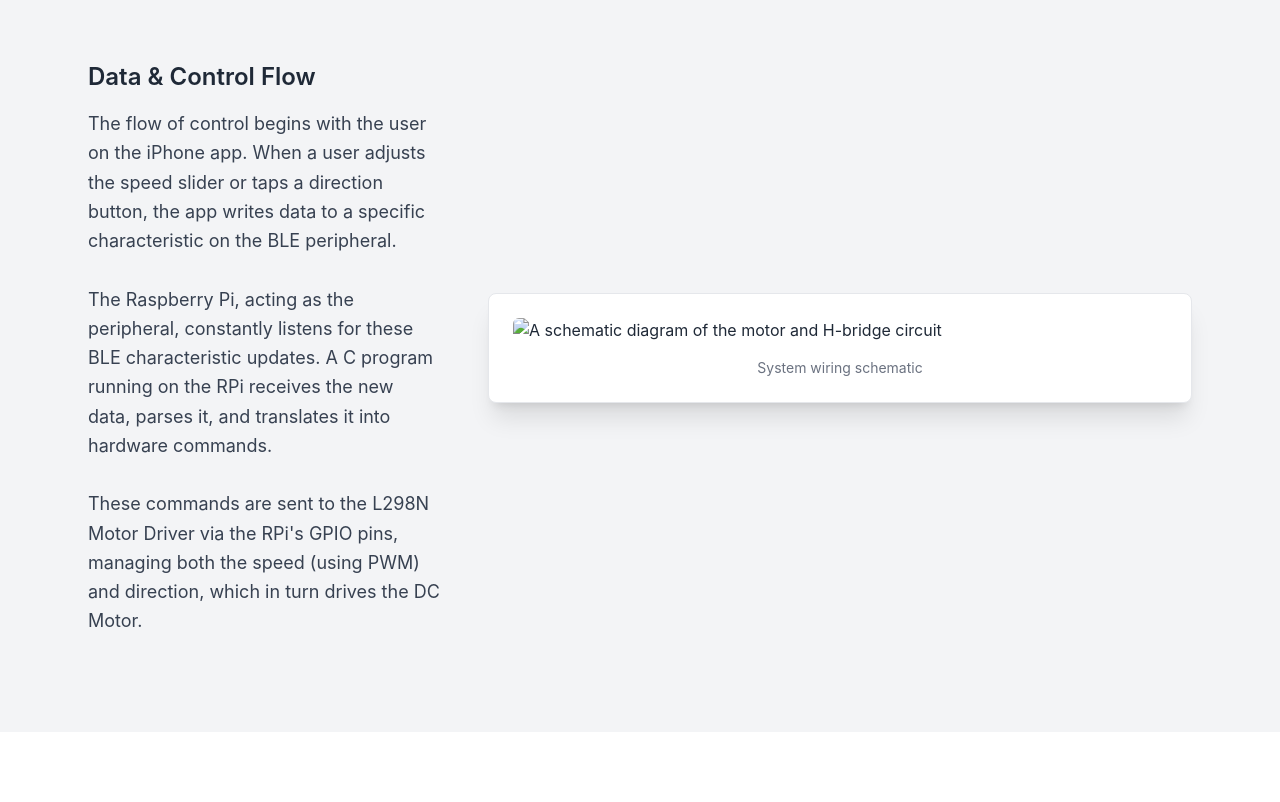
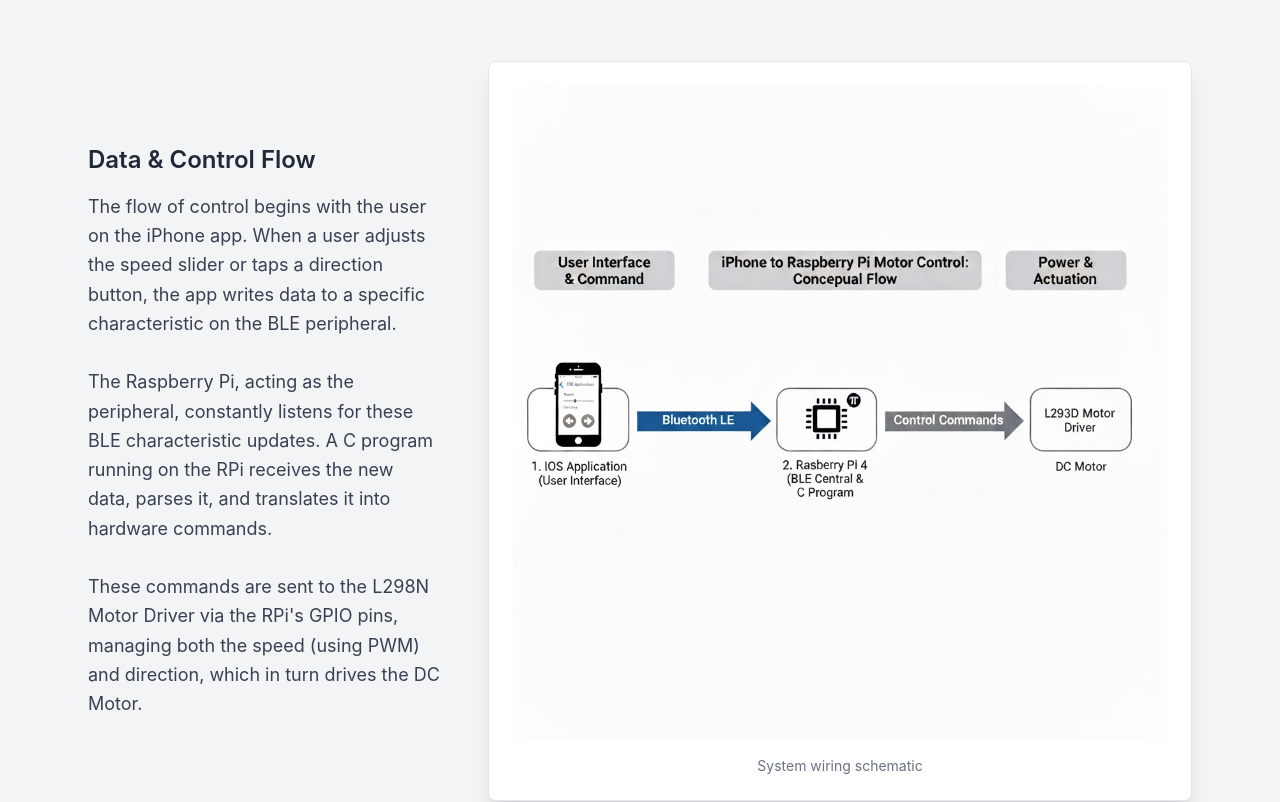
Before and after one commit to blakewithee/PARMCO, a plain HTML site: page index.html in a window 1280 px wide. Shown: the part 795-1597 px from the top of the page. Drawn offline with nearby package versions, Linux system fonts and the light colour scheme; a web font is replaced by a local one.

Commit message:
Update with system picture

```diff
--- a/index.html
+++ b/index.html
@@ -92,7 +92,7 @@
                     <div class="lg:w-2/3">
                         <div class="bg-white rounded-lg shadow-xl p-6 border border-gray-200">
                             <!-- The 'src' now points to your local image -->
-                            <img src="Motor_Schematic.png"
+                            <img src="images/system.jpg"
                                  alt="A schematic diagram of the motor and H-bridge circuit"
                                  class="rounded-md w-full h-auto">
                             <p class="text-center text-sm text-gray-500 mt-4">
```
